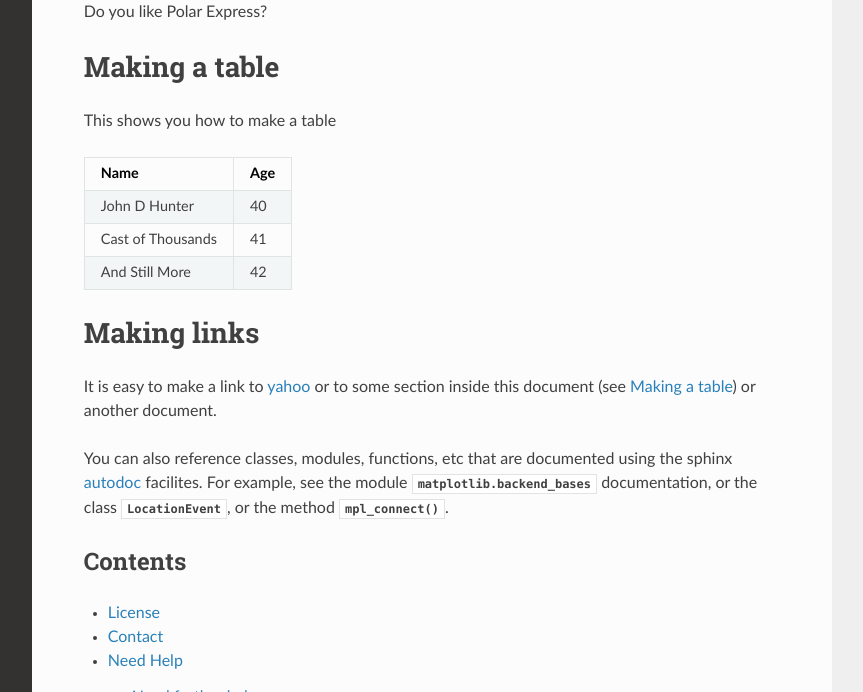
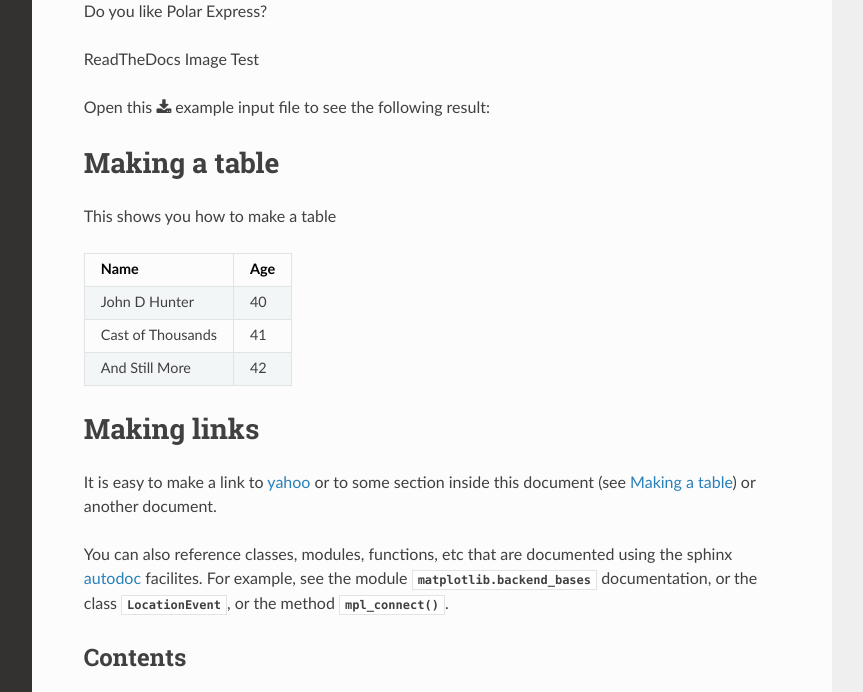
Before and after one commit to junh-ki/gsoc_doc, a Sphinx documentation site: the page built from docs/source/index.rst, in a window 1280 px wide and 900 px high, scrolled down 1140 px, cut to the strip 208-900 px from the top of the window. Shown: the whole strip, without its empty margins (268-1131 px from the left). Built offline with Sphinx 7.4.7 and the Read the Docs theme 2.0.0, drawn with Linux system fonts in a browser that asks for light colours.

Commit message:
more some modification

```diff
--- a/docs/source/index.rst
+++ b/docs/source/index.rst
@@ -31,6 +31,10 @@ Image Test 2)
 
 Do you like Polar Express?
 
+
+ReadTheDocs Image Test
+
+Open this :download:`example <_static/GSoC_image.png>` input file to see the following result:
 
 
 .. _making-a-table:
```
Also changed, not shown: 5 other files.
